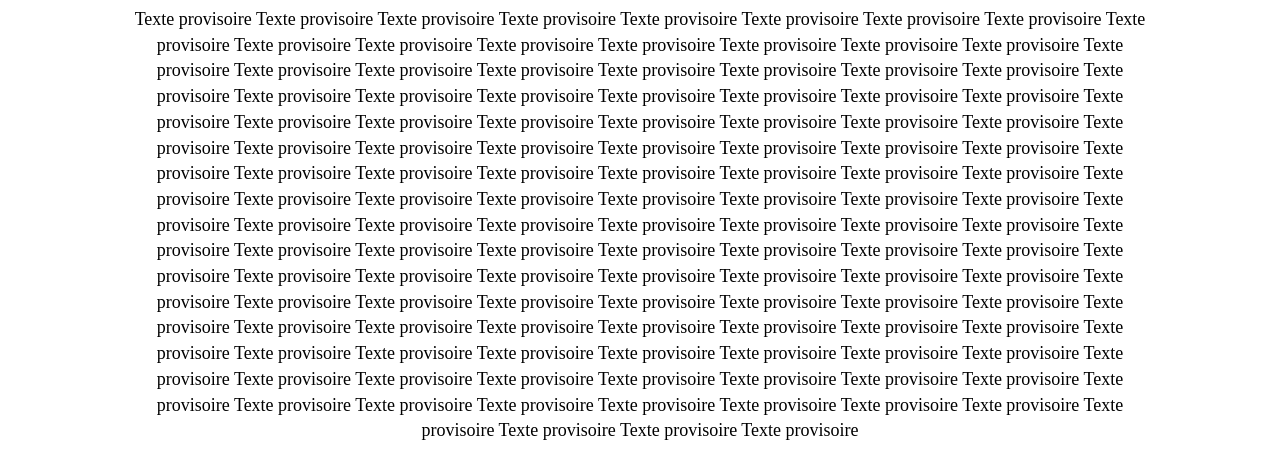
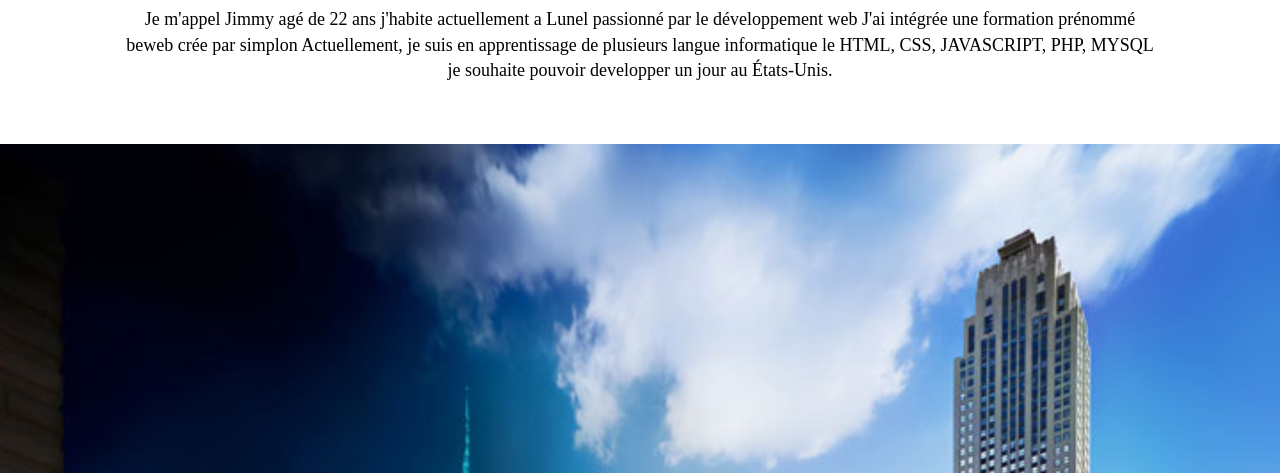
Before and after one commit to JiwixAtBeweb/portfolio, a plain HTML site: page index.html in a window 1280 px wide. Shown: the part 327-800 px from the top of the page. Drawn offline with Linux system fonts and the light colour scheme.

Commit message:
commit 5juillet 17h02

```diff
--- a/css/scss/_style.scss
+++ b/css/scss/_style.scss
@@ -125,11 +125,6 @@ article{
 
 }
 
-.langue{
-  background-color: blue;
-  height: 100px;
-  margin-bottom: 20px;
-}
 
 footer{
   background-color: black;
--- a/index.html
+++ b/index.html
@@ -35,29 +35,13 @@
         <h2 id="quisuisje">Qui suis-je</h2>
       </header>
       <article class="contenue">
-        Texte provisoire Texte provisoire Texte provisoire Texte provisoire Texte provisoire Texte provisoire
-        Texte provisoire Texte provisoire Texte provisoire Texte provisoire Texte provisoire Texte provisoire
-        Texte provisoire Texte provisoire Texte provisoire Texte provisoire Texte provisoire Texte provisoire
-        Texte provisoire Texte provisoire Texte provisoire Texte provisoire Texte provisoire Texte provisoire
-        Texte provisoire Texte provisoire Texte provisoire Texte provisoire Texte provisoire Texte provisoire
-        Texte provisoire Texte provisoire Texte provisoire Texte provisoire Texte provisoire Texte provisoire
-        Texte provisoire Texte provisoire Texte provisoire Texte provisoire Texte provisoire Texte provisoire
-        Texte provisoire Texte provisoire Texte provisoire Texte provisoire Texte provisoire Texte provisoire
-        Texte provisoire Texte provisoire Texte provisoire Texte provisoire Texte provisoire Texte provisoire
-        Texte provisoire Texte provisoire Texte provisoire Texte provisoire Texte provisoire Texte provisoire
-        Texte provisoire Texte provisoire Texte provisoire Texte provisoire Texte provisoire Texte provisoire
-        Texte provisoire Texte provisoire Texte provisoire Texte provisoire Texte provisoire Texte provisoire
-        Texte provisoire Texte provisoire Texte provisoire Texte provisoire Texte provisoire Texte provisoire
-        Texte provisoire Texte provisoire Texte provisoire Texte provisoire Texte provisoire Texte provisoire
-        Texte provisoire Texte provisoire Texte provisoire Texte provisoire Texte provisoire Texte provisoire
-        Texte provisoire Texte provisoire Texte provisoire Texte provisoire Texte provisoire Texte provisoire
-        Texte provisoire Texte provisoire Texte provisoire Texte provisoire Texte provisoire Texte provisoire
-        Texte provisoire Texte provisoire Texte provisoire Texte provisoire Texte provisoire Texte provisoire
-        Texte provisoire Texte provisoire Texte provisoire Texte provisoire Texte provisoire Texte provisoire
-        Texte provisoire Texte provisoire Texte provisoire Texte provisoire Texte provisoire Texte provisoire
-        Texte provisoire Texte provisoire Texte provisoire Texte provisoire Texte provisoire Texte provisoire
-        Texte provisoire Texte provisoire Texte provisoire Texte provisoire Texte provisoire Texte provisoire
-      </article>
+        Je m'appel Jimmy agé de 22 ans j'habite actuellement a Lunel passionné par le développement web
+        J'ai intégrée une formation prénommé beweb crée par simplon
+        Actuellement, je suis en apprentissage de plusieurs langue informatique le HTML, CSS, JAVASCRIPT, PHP, MYSQL
+        je souhaite pouvoir developper un jour au États-Unis.
+
+
+            </article>
     </section>
 
     <div class= "col-xs-12 sectionimage" id="image1">
@@ -80,7 +64,7 @@
         <h2 id="experience">Experience</h2>
       </header>
       <article class="contenue">
-        <p>Crée plusieurs CV que l'on peut retrouver en cliquant ici</p>
+        <p>Crée plusieurs CV que l'on peut retrouver en cliquant ici (lien a ajoutée)</p>
         <p>Appris a utiliser bootstrap pour ses grilles qui permette facilité le responsive</p>
         <p>Appris a utiliser Sass pour séparer les taches, crée des variables réduire le code et avoir un seul lien en import </p>
       </article>
```
Also changed, not shown: css/main.css, 1 other file.
